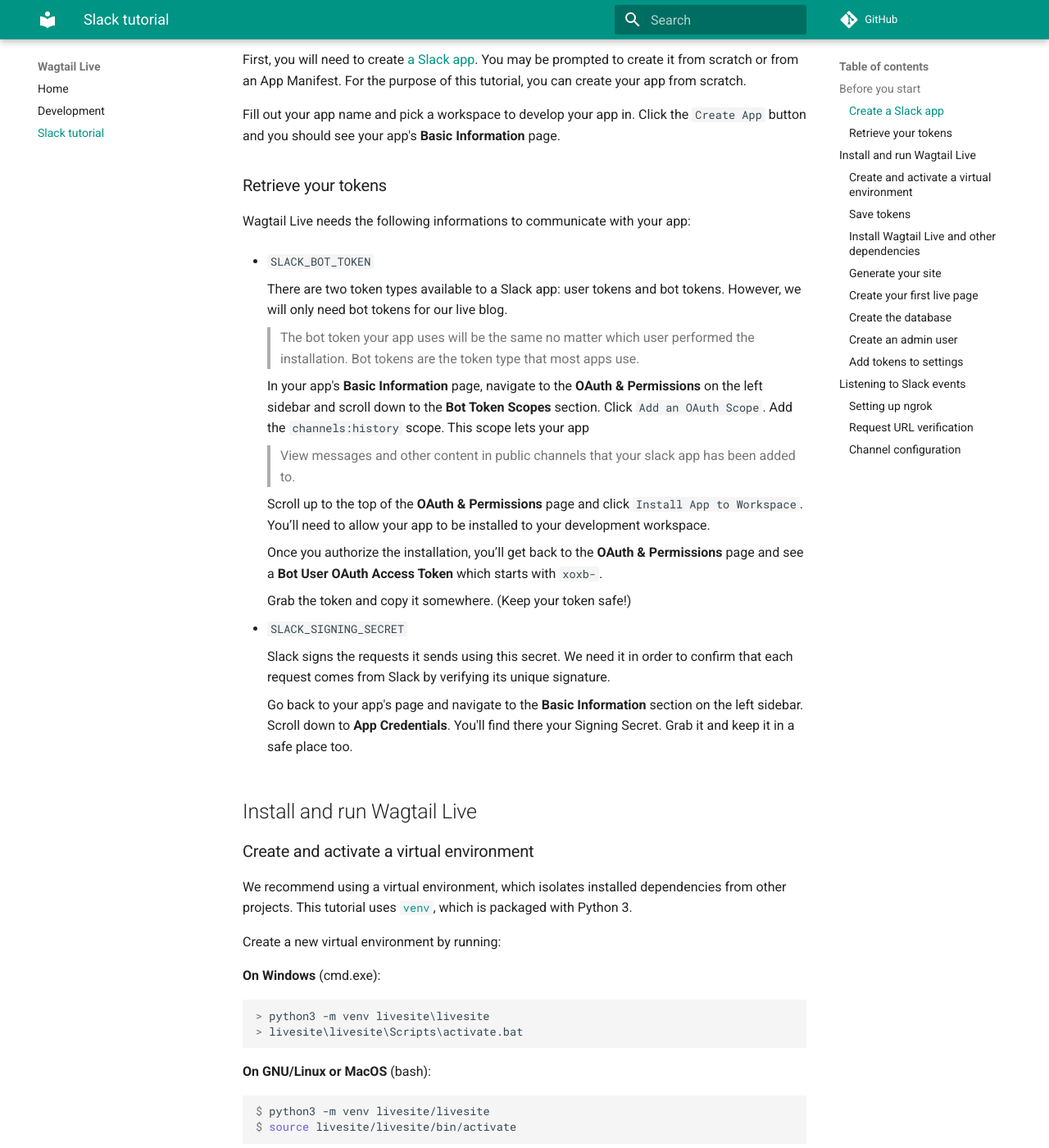
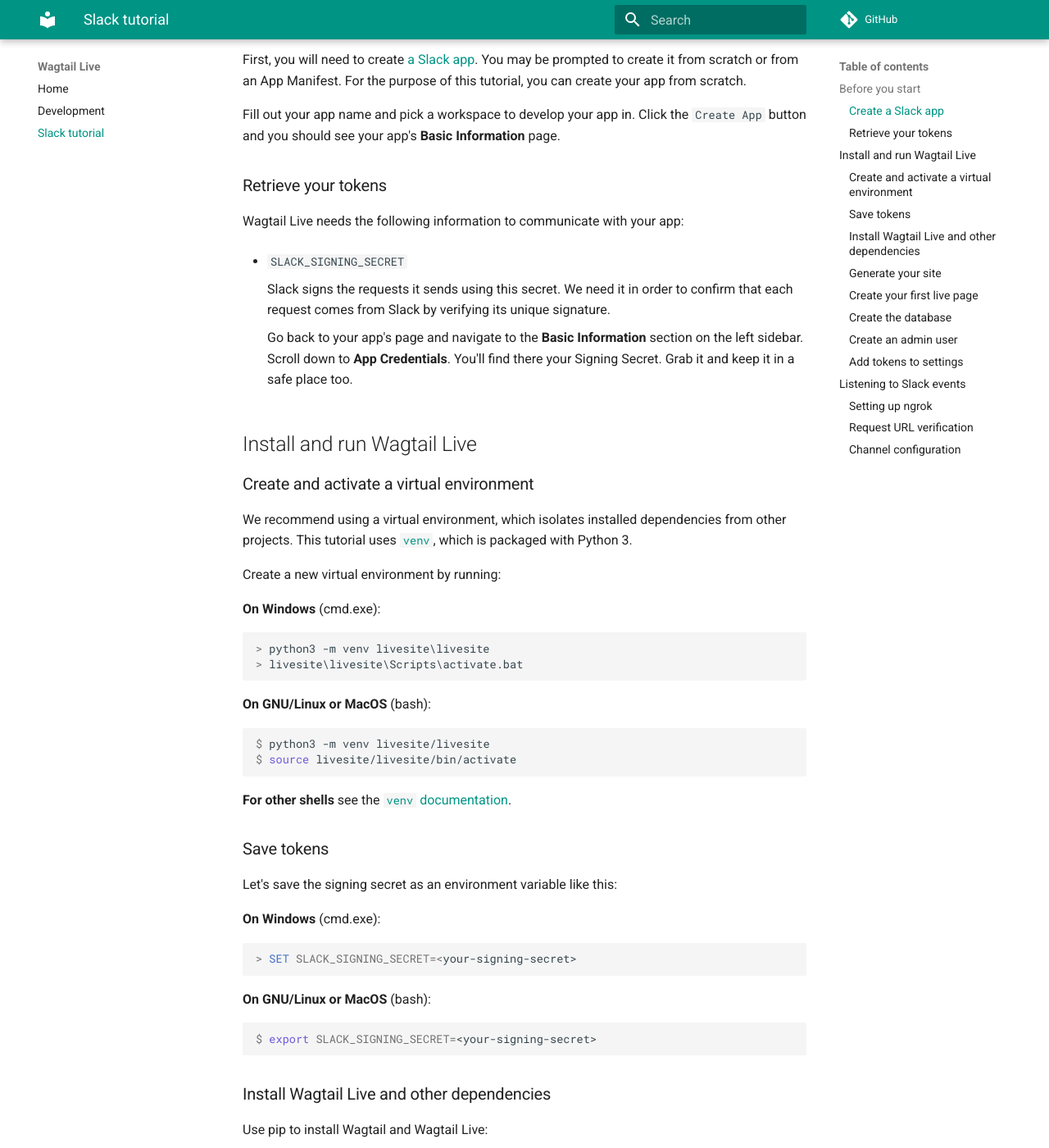
Before and after one commit to wagtail/wagtail-live, an MkDocs documentation site: the page built from docs/getting_started/tutorial.md, in a window 1280 px wide and 1400 px high, scrolled down 282 px. Shown: the whole window at 82% size. Built offline with MkDocs 1.6.1 and Material for MkDocs 9.7.7, drawn with Linux system fonts in a browser that asks for light colours; comment, search, counter and statistics services are not loaded; some of the changed text lies outside the part shown.

Commit message:
Update Slack tutorial for WebhookMixin

````diff
--- a/docs/getting_started/tutorial.md
+++ b/docs/getting_started/tutorial.md
@@ -15,28 +15,7 @@ Click the `Create App` button and you should see your app's **Basic Information*
 
 ### Retrieve your tokens
 
-Wagtail Live needs the following informations to communicate with your app:
-
-- `SLACK_BOT_TOKEN`
-
-    There are two token types available to a Slack app: user tokens and bot tokens.
-    However, we will only need bot tokens for our live blog.
-    > The bot token your app uses will be the same no matter which user performed the installation.
-    > Bot tokens are the token type that most apps use.
-
-
-    In your app's **Basic Information** page, navigate to the **OAuth & Permissions**
-    on the left sidebar and scroll down to the **Bot Token Scopes** section. Click `Add an OAuth Scope`.
-    Add the `channels:history` scope. This scope lets your app
-    > View messages and other content in public channels that your slack app has been added to.
-
-    Scroll up to the top of the **OAuth & Permissions** page and click `Install App to Workspace`.
-    You’ll need to allow your app to be installed to your development workspace.
-
-    Once you authorize the installation, you’ll get back to the **OAuth & Permissions** page
-    and see a **Bot User OAuth Access Token** which starts with `xoxb-`.
-
-    Grab the token and copy it somewhere. (Keep your token safe!)
+Wagtail Live needs the following information to communicate with your app:
 
 - `SLACK_SIGNING_SECRET`
 
@@ -74,20 +53,18 @@ $ source livesite/livesite/bin/activate
 
 ### Save tokens
 
-Let's save the bot token and signing secret as environment variables like this:
+Let's save the signing secret as an environment variable like this:
 
 **On Windows** (cmd.exe):
 
 ```doscon
 > SET SLACK_SIGNING_SECRET=<your-signing-secret>
-> SET SLACK_BOT_TOKEN=xoxb-<your-bot-token>
 ```
 
 **On GNU/Linux or MacOS** (bash):
 
 ```console
 $ export SLACK_SIGNING_SECRET=<your-signing-secret>
-$ export SLACK_BOT_TOKEN=xoxb-<your-bot-token>
 ```
 
 ### Install Wagtail Live and other dependencies
@@ -99,13 +76,6 @@ Use pip to install Wagtail and Wagtail Live:
 ```console
 $ pip install wagtail
 $ pip install wagtail-live
-```
-
-For this tutorial, we will also need [Bolt](https://github.com/slackapi/bolt-python).
-Bolt is a framework that facilitates building Slack apps. To install it, run:
-
-```console
-$ pip install slack_bolt
 ```
 
 ### Generate your site
@@ -181,15 +151,13 @@ Add the following in your `settings.base` file:
 ```
     # Wagtail Live settings
 
-    SLACK_BOT_TOKEN = os.environ['SLACK_BOT_TOKEN']
     SLACK_SIGNING_SECRET = os.environ['SLACK_SIGNING_SECRET']
-    LIVE_PAGE_MODEL = "LiveBlogPage"
-    LIVE_APP = "liveblog"
+    WAGTAIL_LIVE_PAGE_MODEL = "liveblog.models.LiveBlogPage"
 ```
 
 ## Listening to Slack events
 
-In order to receive events like whan a message is sent in a channel, we need to hook a **Request URL** that
+In order to receive events like when a message is sent in a channel, we need to hook a **Request URL** that
 Slack uses to send HTTP POST requests corresponding to events we specify.
 This URL needs to be publicly accessible. However, running `./manage.py runserver` only provide us a locally
 accessible URL. We use a development proxy (ngrok) that will create a public URL and tunnel requests to our own
@@ -226,16 +194,13 @@ development environment.
 
 ### Request URL verification
 
-Bolt uses the `/slack/events` endpoint to listen to all incoming requests from Slack.
-Therefore, we must append `/slack/events` to all request URLs.
-
 In your `urls.py` file, add the following:
 ```
-    from wagtail_live.adapters.slack.views import slack_events_handler
+    from wagtail_live import urls as live_urls
 
 
     urlpatterns += [
-        path('slack/events', slack_events_handler, name='slack_events_handler'),
+        path('wagtail_live/', include(live_urls)),
     ]
 ```
 
````
Also changed, not shown: other parts of docs/getting_started/tutorial.md (+5 -4 lines).
